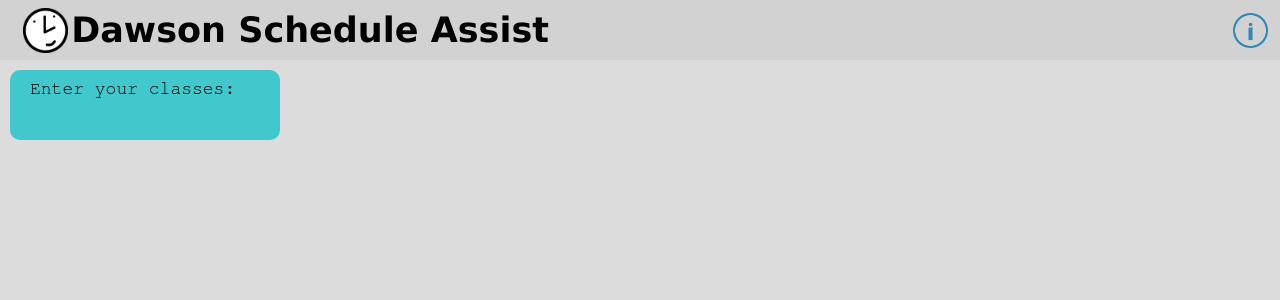
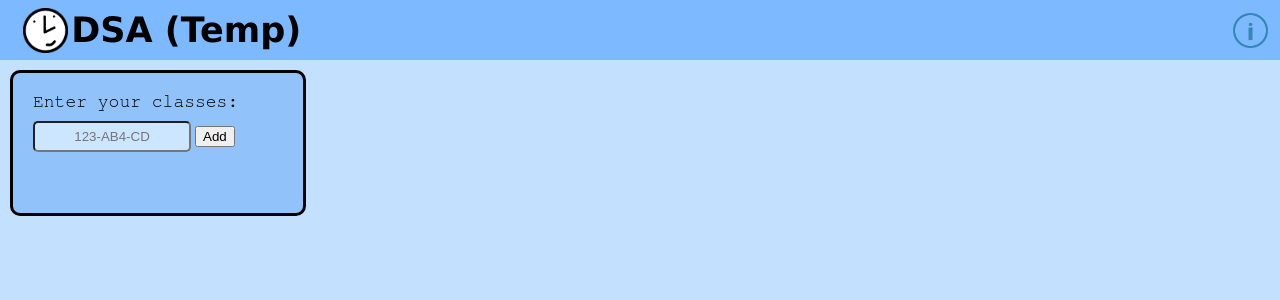
Before and after one commit to ggberry/schedule-assist, a Flask app: page / in a window 1280 px wide. Shown: the top 300 px of the page. Run offline with Flask 3, Linux system fonts and the light colour scheme.

Commit message:
Added favicon, updated UI and more

```diff
--- a/main.py
+++ b/main.py
@@ -1,14 +1,23 @@
-from flask import Flask
+import os
+from flask import Flask, url_for, send_from_directory
 
 from pages.index import index_page
 
 app = Flask(__name__)
 app.register_blueprint(index_page)
 
+
+@app.route("/favicon.ico")
+def favicon():
+    return send_from_directory(os.path.join(app.root_path, 'static'),
+                               'favicon.ico', mimetype='image/vnd.microsoft.icon')
+
+
 @app.after_request
 def after_request(response):
     response.headers["Cache-Control"] = "no-cache, no-store, must-revalidate"
     return response
 
+
 if __name__ == '__main__':
     app.run(debug=True)
--- a/pages/index.py
+++ b/pages/index.py
@@ -1,7 +1,11 @@
-from flask import Blueprint, render_template
+from flask import Blueprint, request, render_template
 
 index_page = Blueprint('login_page', __name__)
 
-@index_page.route('/', methods=['GET'])
+
+@index_page.route('/', methods=['GET', 'POST'])
 def index():
+    if request.method == 'POST':
+        print(request.form.get("class-input"))
+
     return render_template("index.html")
--- a/static/css/index.css
+++ b/static/css/index.css
@@ -2,25 +2,34 @@ body {
     padding: 0;
     margin: 0;
 
-    background-color: rgb(220, 220, 220)
+    background-color: rgb(195, 225, 255)
 }
 
 /* Class input */
 
-.class-input {
+.class-input-box {
     margin: 10px;
-    padding: 10px;
+    padding: 20px;
     position: relative;
 
     width: 250px;
-    height: 50px;
+    height: 100px;
     border-radius: 10px;
 
-    background-color: rgb(65, 200, 205);
+    background-color: rgb(145, 195, 250);
+    border-color: black;
+    border-style: solid;
 }
 
-.class-input .instruction {
-    padding: 10px;
+.class-input-box .input-box {
+    width: 150px;
+    height: 25px;
+    border-radius: 5px;
+
+    margin-top: 10px;
+    text-align: center;
+
+    background-color: rgb(205, 230, 255)
 }
 
 /* Top band */
@@ -69,5 +78,5 @@ body {
     width: 100%;
     height: 60px;
 
-    background-color: rgb(210, 210, 210);
+    background-color: rgb(125, 185, 255);
 }
--- a/templates/index.html
+++ b/templates/index.html
@@ -2,21 +2,25 @@
 <html lang="en">
 <head>
     <meta charset="UTF-8">
-    <title>Dawson Schedule Assist</title>
+    <title>DSA (Temp)</title>
     <link rel="stylesheet" href="{{ url_for('static', filename='css/universal.css') }}">
     <link rel="stylesheet" href="{{ url_for('static', filename='css/index.css') }}">
 </head>
 <body>
     <div class="top-box">
         <img alt="" class="logo" src="{{ url_for('static', filename='images/logo.png') }}">
-        <h1 class="title">Dawson Schedule Assist</h1>
+        <h1 class="title">DSA (Temp)</h1>
         <div class="info-btn">
             <input type="image" alt="Info" class="info-img" src="{{ url_for('static', filename='images/info_icon.png') }}">
         </div>
     </div>
 
-    <div class="class-input">
+    <div class="class-input-box">
         <span class="instruction">Enter your classes:</span>
+        <form method="post" action="/">
+            <input type="text" name="class-input" id="class-input" class="input-box" placeholder="123-AB4-CD">
+            <input type="submit" value="Add">
+        </form>
     </div>
 </body>
 </html>
```
Also changed, not shown: static/favicon.ico (added).
